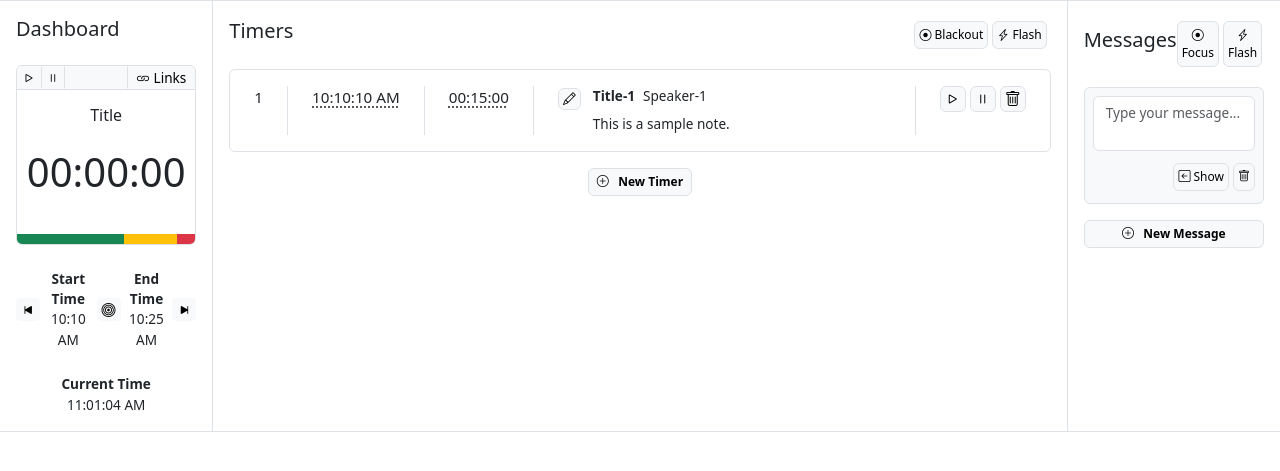
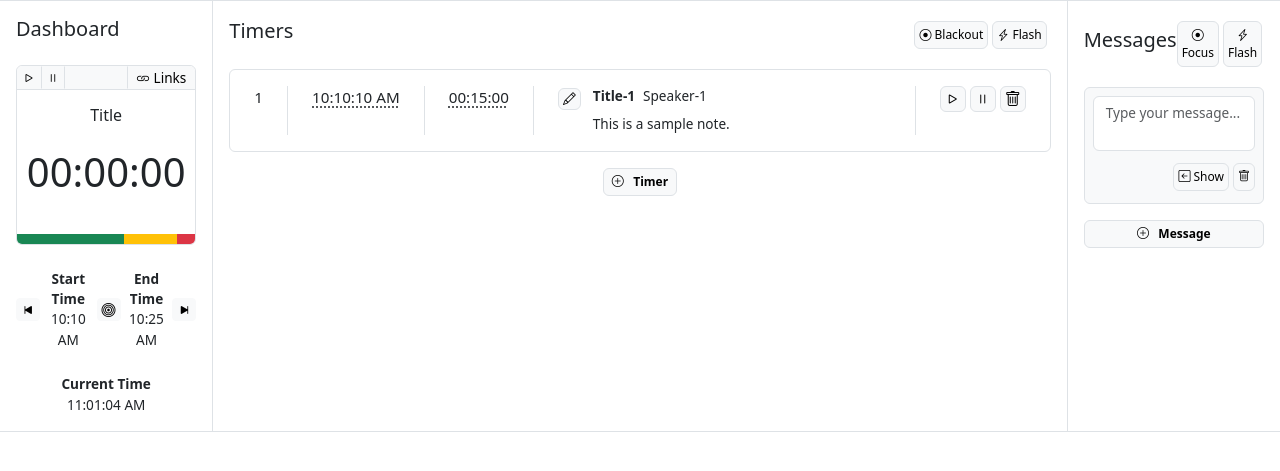
Before and after one commit to DineshDevaraj/ddtimer, a FastAPI app: page / in a window 1280 px wide. Shown: the part 56-527 px from the top of the page. Run offline with FastAPI, Linux system fonts and the light colour scheme.

Commit message:
button name refactor

```diff
--- a/templates/middle_panel/main.html
+++ b/templates/middle_panel/main.html
@@ -21,7 +21,7 @@
     <div class="d-flex justify-content-center mt-3">
         <button id="add-new-timer" class="btn btn-light border bi bi-plus-circle mt-0 py-1 px-2 fw-bold"
             style="font-size: 0.75em;">
-            &nbsp; New Timer
+            &nbsp; Timer
         </button>
     </div>
 </div>
--- a/templates/right_panel/main.html
+++ b/templates/right_panel/main.html
@@ -25,7 +25,7 @@
     <div class="d-grid gap-2 mt-3">
         <button id="add-new-message" class="btn btn-light border bi bi-plus-circle mt-0 py-1 px-2 fw-bold"
             style="font-size: 0.75em;">
-            &nbsp; New Message
+            &nbsp; Message
         </button>
     </div>
 </div>
```
